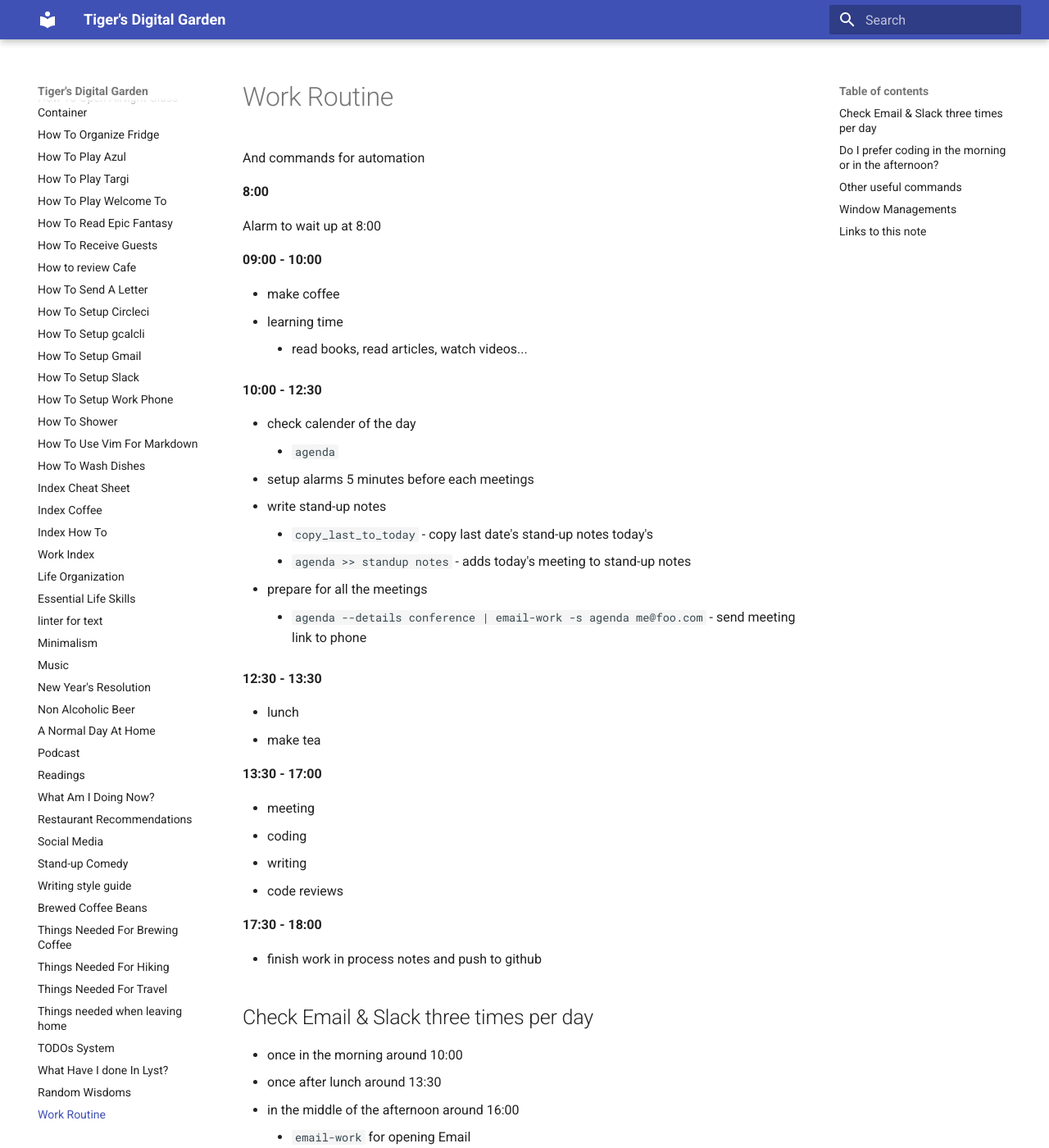
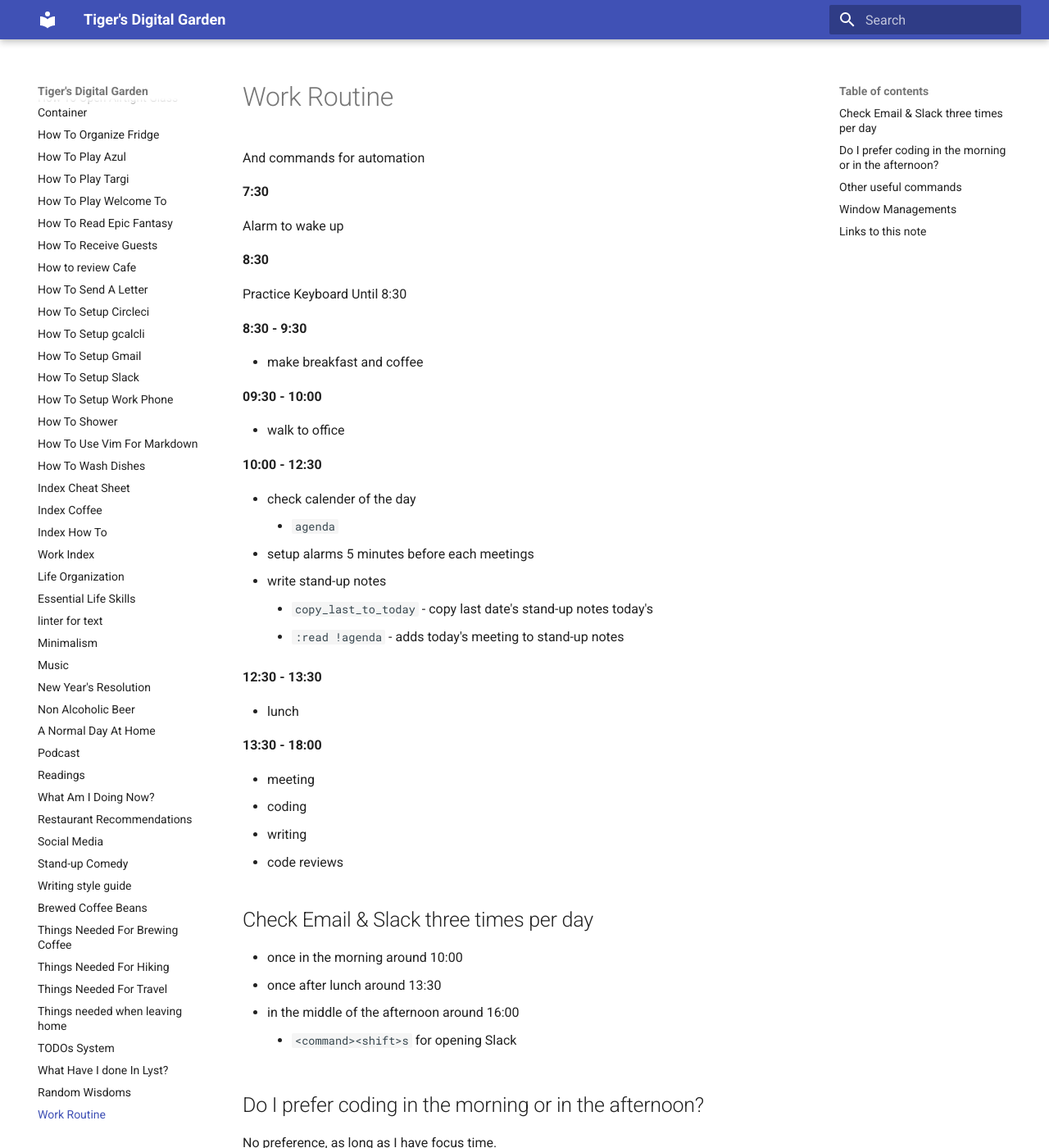
Before and after one commit to ynotstartups/notes, an MkDocs documentation site: the page built from notes/work-routine.md, in a window 1280 px wide and 1400 px high. Shown: the whole window at 82% size. Built offline with MkDocs 1.6.1 and Material for MkDocs 9.7.7, drawn with Linux system fonts in a browser that asks for light colours; some of the changed text lies outside the part shown.

Commit message:
update work routine

```diff
--- a/notes/work-routine.md
+++ b/notes/work-routine.md
@@ -2,15 +2,21 @@
 
 And commands for automation
 
-**8:00**
+**7:30**
 
-Alarm to wait up at 8:00
+Alarm to wake up
 
-**09:00 - 10:00**
+**8:30**
 
-- make coffee
-- learning time
-  - read books, read articles, watch videos...
+Practice Keyboard Until 8:30
+
+**8:30 - 9:30**
+
+- make breakfast and coffee
+
+**09:30 - 10:00**
+
+- walk to office
 
 **10:00 - 12:30**
 
@@ -19,33 +25,25 @@ Alarm to wait up at 8:00
 - setup alarms 5 minutes before each meetings
 - write stand-up notes
   - `copy_last_to_today` - copy last date's stand-up notes today's
-  - `agenda >> standup notes` - adds today's meeting to stand-up notes
-- prepare for all the meetings
-  - `agenda --details conference | email-work -s agenda me@foo.com` - send meeting link to phone
+  - `:read !agenda` - adds today's meeting to stand-up notes
 
 **12:30 - 13:30**
 
 - lunch
-- make tea
 
-**13:30 - 17:00**
+**13:30 - 18:00**
 
 - meeting
 - coding
 - writing
 - code reviews
 
-**17:30 - 18:00**
-
-- finish work in process notes and push to github
-
 ## Check Email & Slack three times per day
 
 - once in the morning around 10:00
 - once after lunch around 13:30
 - in the middle of the afternoon around 16:00
-  - `email-work` for opening Email
-  - `<ctrl><shift>S` for opening Slack
+  - `<command><shift>s` for opening Slack
 
 ## Do I prefer coding in the morning or in the afternoon?
 
@@ -74,7 +72,11 @@ browser,
 
 **window 3**
 
-communication tools: zoom, slack, email
+communication tools: slack
+
+**window 4**
+
+communication tools: zoom
 
 ## Links to this note
 
```
